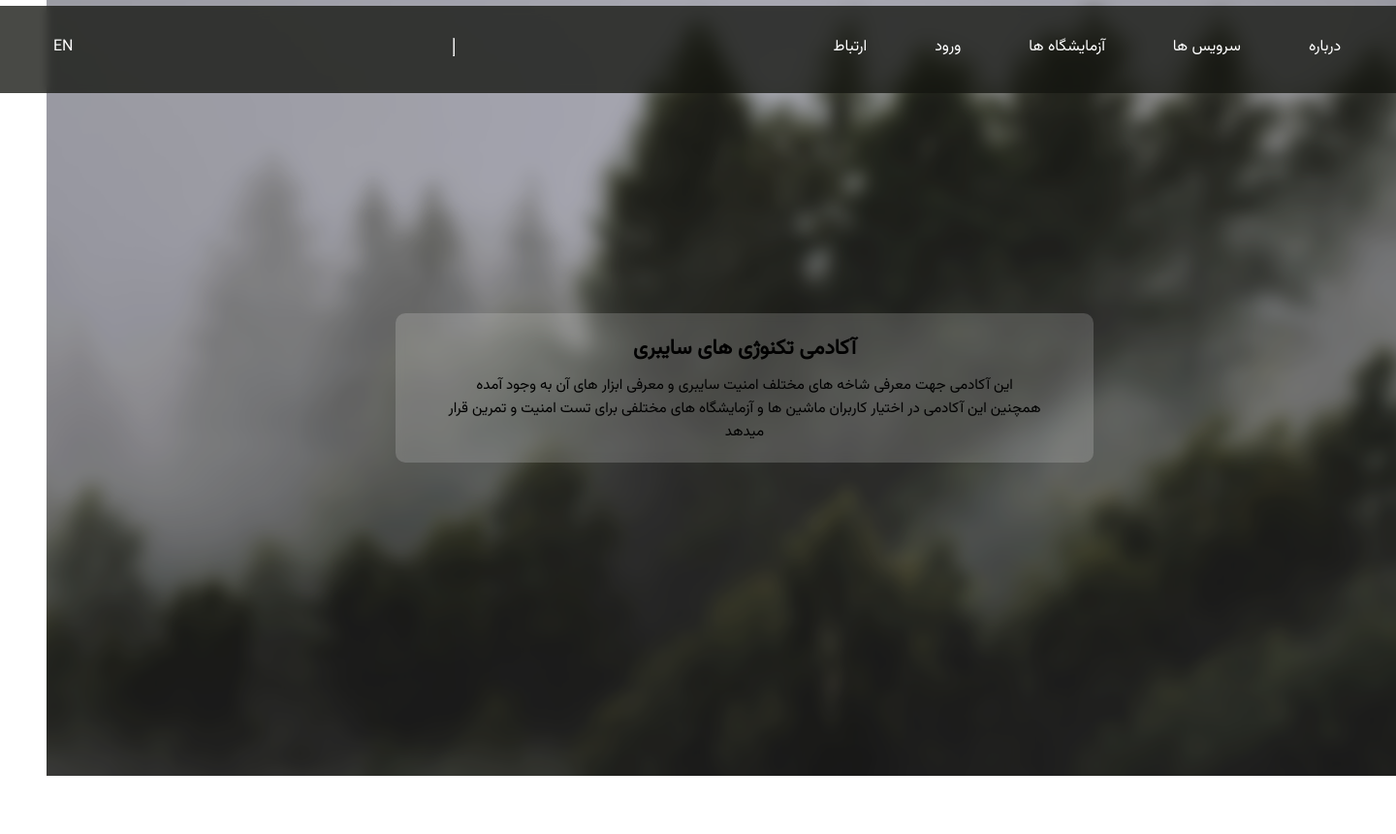
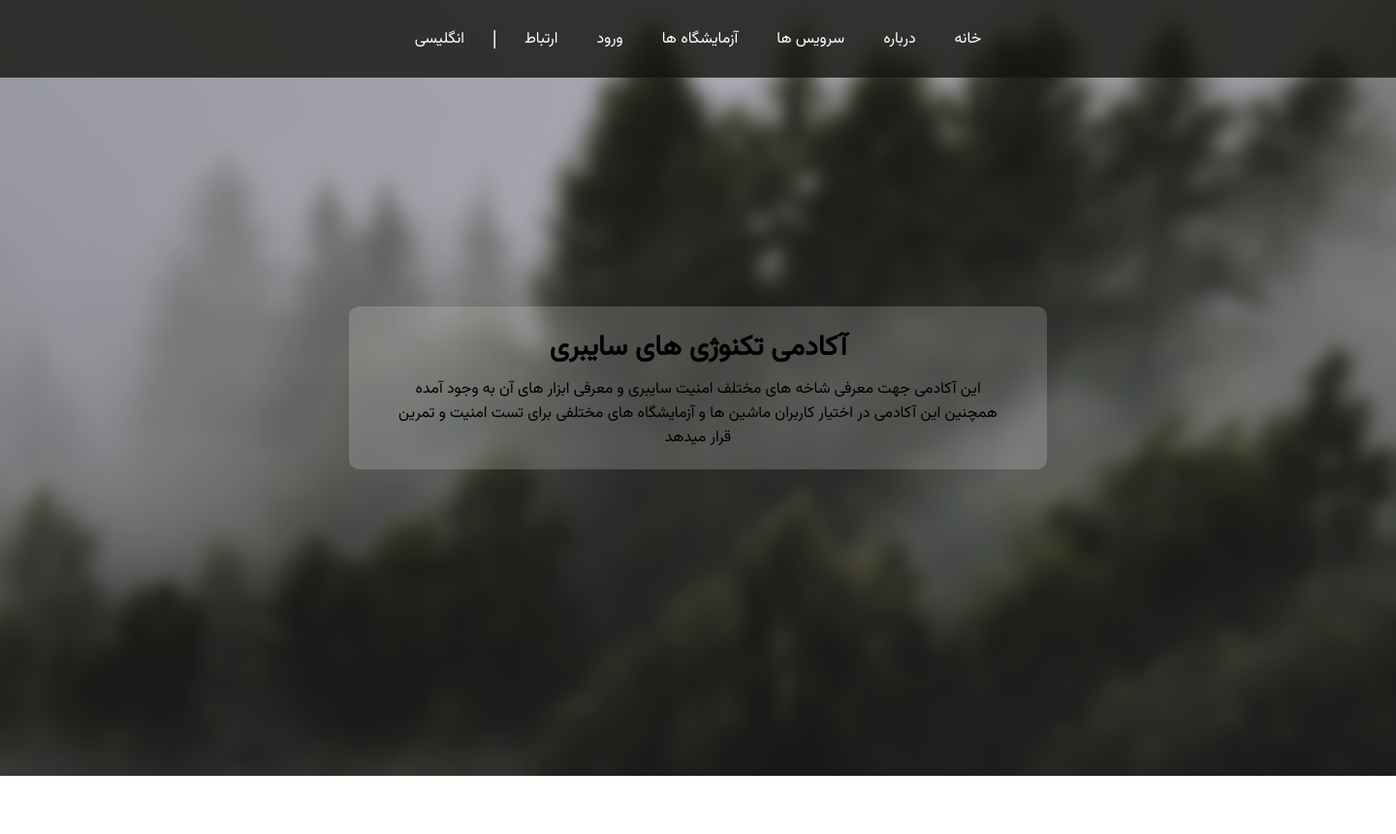
Before and after one commit to Amir1M8/CyberTech-Final, a PHP site: page /html/FA/index.html in a window 1440 px wide; the page is wider, and only the part inside the window is pictured. Shown: the top 860 px of that part at 97% size. Run offline with PHP 8.4, Linux system fonts and the light colour scheme.

Commit message:
Header responsive added - CyberTech v.2.7

```diff
--- a/css/header.css
+++ b/css/header.css
@@ -3,49 +3,80 @@
   src: url('../assets/fonts/vaziri-regular.woff2') format('woff2');
 }
 
-.website-header {
-    position: absolute;
-    width: 1456px;
-    height: 50px;
-    top: 6.4%;
-    left: 50%;
-    transform: translate(-50%, -50%);
-    background-color: #141510c6;
-    border-radius: 0px;
-    text-align: center;
-    backdrop-filter: blur(5px);
+.image-wrapper {
+  position: relative;
+  width: 100%;
+  height: 100vh;
+  overflow: hidden;
 }
 
-header {
+.image-wrapper img {
+  width: 100%;
+  height: 100%;
+  object-fit: cover;
+}
+
+.intro {
   position: absolute;
   top: 50%;
   left: 50%;
   transform: translate(-50%, -50%);
-    background-color: rgba(255, 255, 255, 0.178);
+  background-color: rgba(255, 255, 255, 0.18);
   padding: 20px 40px;
   border-radius: 10px;
   text-align: center;
   backdrop-filter: blur(5px);
+  max-width: 90%;
 }
 
-header h1 {
+.intro h1 {
   margin: 0 0 8px 0;
-    font-size: 1.35rem;
+  font-size: 1.8rem;
 }
 
-header p {
+.intro p {
   margin: 0;
-    font-size: 0.95rem;
+  font-size: 1rem;
 }
 
-@media (max-width: 480px){
-    header { padding: 14px 18px; }
-    header h1 { font-size: 1.1rem; }
-    header p { font-size: 0.9rem; }
+.website-header {
+  position: fixed;
+  top: 0;
+  left: 0;
+  width: 100%;
+  height: 80px;
+  background-color: rgba(20, 21, 16, 0.8);
+  backdrop-filter: blur(5px);
+  display: flex;
+  justify-content: center;
+  align-items: center;
+  z-index: 999;
 }
 
-.header-options {
-    list-style-type: none;
-    color: #f0f0f0;
-    font-size: 24px;
+.website-header nav ul {
+  list-style: none;
+  display: flex;
+  gap: 20px;
+  padding: 10px 20px;
+  margin: 0;
+  flex-wrap: wrap;
 }
+
+.website-header nav ul li {
+  display: inline-block;
+}
+
+.website-header nav ul li a,
+.website-header nav ul li.ChangeLang {
+  color: white;
+  text-decoration: none;
+  font-family: 'Vazirmatn', sans-serif;
+  font-size: 1rem;
+  transition: color 0.3s ease;
+  cursor: pointer;
+}
+
+.website-header nav ul li a:hover,
+.website-header nav ul li.ChangeLang:hover {
+  color: #fff;
+}
--- a/html/EN/index.html
+++ b/html/EN/index.html
@@ -14,10 +14,10 @@
   <!-- Header -->
   <div class="image-wrapper">
     <img src="../../assets/images/image2.jpg" alt="Background" />
-    <header>
+    <div class="intro">
       <h1>CyberTech Website</h1>
       <p>This website is built to introduce tools and fields within cybersecurity and penetration testing<br> It also includes a lab environment for practicing ethical hacking and security hardening</p>
-    </header>
+    </div>
   </div>
   <header class="website-header">
       <nav>
--- a/html/FA/index.html
+++ b/html/FA/index.html
@@ -14,10 +14,10 @@
   <!-- Header -->
   <div class="image-wrapper">
     <img src="../../assets/images/image2.jpg" alt="Background" />
-    <header>
+    <div class="intro">
       <h1>آکادمی تکنوژی های سایبری</h1>
       <p>این آکادمی جهت معرفی شاخه های مختلف امنیت سایبری و معرفی ابزار های آن به وجود آمده<br> همچنین این آکادمی در اختیار کاربران ماشین ها و آزمایشگاه های مختلفی برای تست امنیت و تمرین قرار میدهد</p>
-    </header>
+    </div>
   </div>
   <header class="website-header">
       <nav>
@@ -29,7 +29,7 @@
           <li><a href="./login/login.html">ورود</a></li>
           <li><a href="#contact">ارتباط</a></li>
           <hr>
-          <li onclick="redirect('../EN/index.html')" class="ChangeLang">EN</li>
+          <li onclick="redirect('../EN/index.html')" class="ChangeLang">انگلیسی</li>
         </ul>
       </nav>
   </header>
```
Lines whose indentation alone changed are shown as unchanged.
